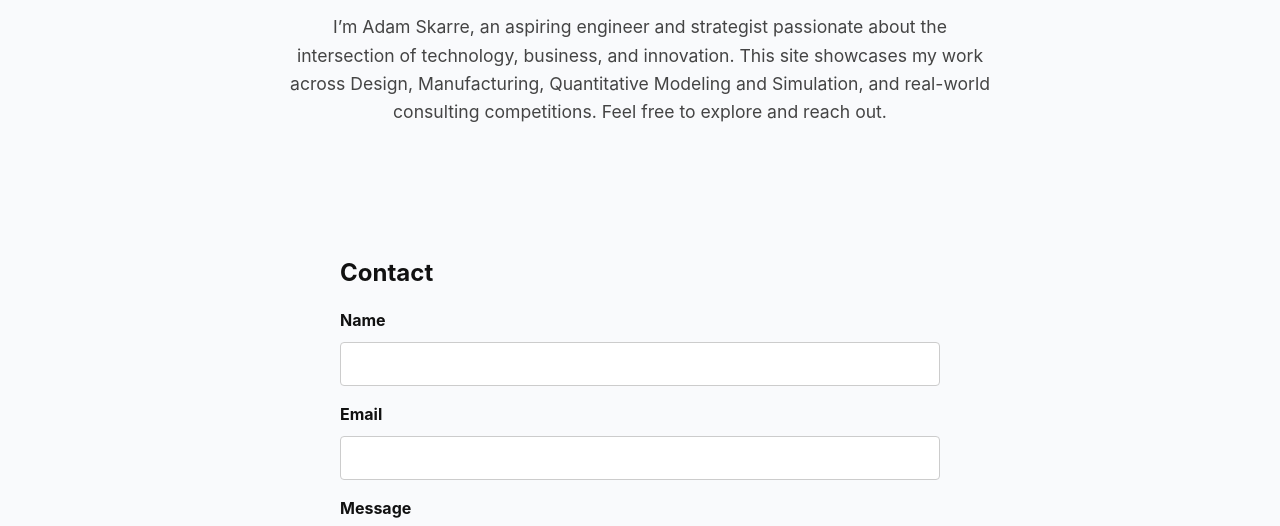
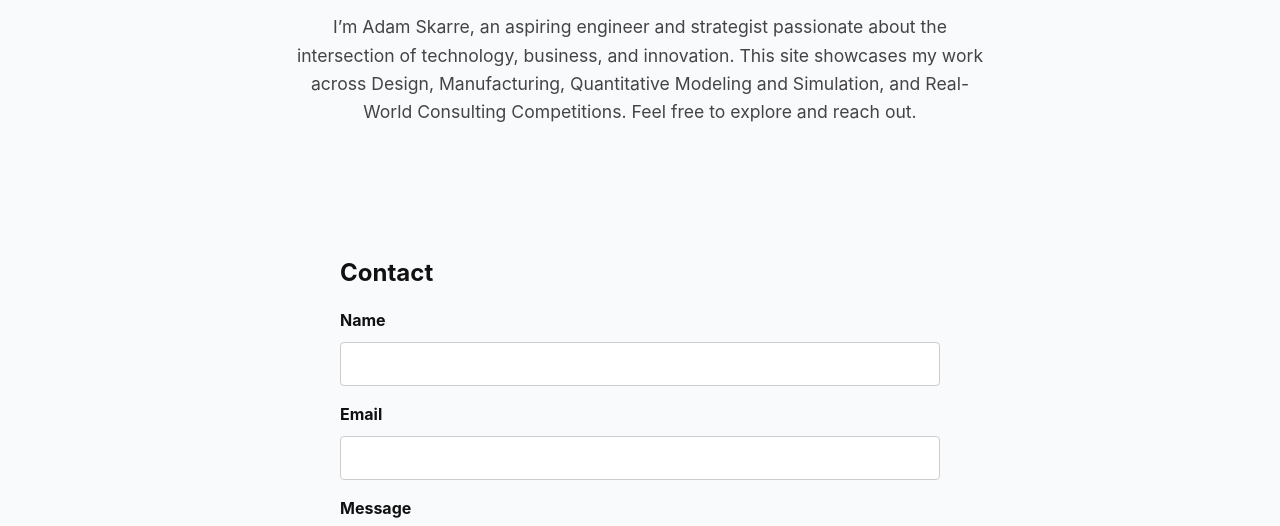
Before and after one commit to Adam-Skarre/adamskarre.com, a plain HTML site: page index.html in a window 1280 px wide. Shown: the part 234-760 px from the top of the page. Drawn offline with Linux system fonts and the light colour scheme.

Commit message:
Update index.html

```diff
--- a/index.html
+++ b/index.html
@@ -116,7 +116,7 @@
   <main class="section intro">
     <h1>Welcome</h1>
     <p>
-      I’m Adam Skarre, an aspiring engineer and strategist passionate about the intersection of technology, business, and innovation. This site showcases my work across Design, Manufacturing, Quantitative Modeling and Simulation, and real-world consulting competitions. Feel free to explore and reach out.
+      I’m Adam Skarre, an aspiring engineer and strategist passionate about the intersection of technology, business, and innovation. This site showcases my work across Design, Manufacturing, Quantitative Modeling and Simulation, and Real-World Consulting Competitions. Feel free to explore and reach out.
     </p>
   </main>
 
```
